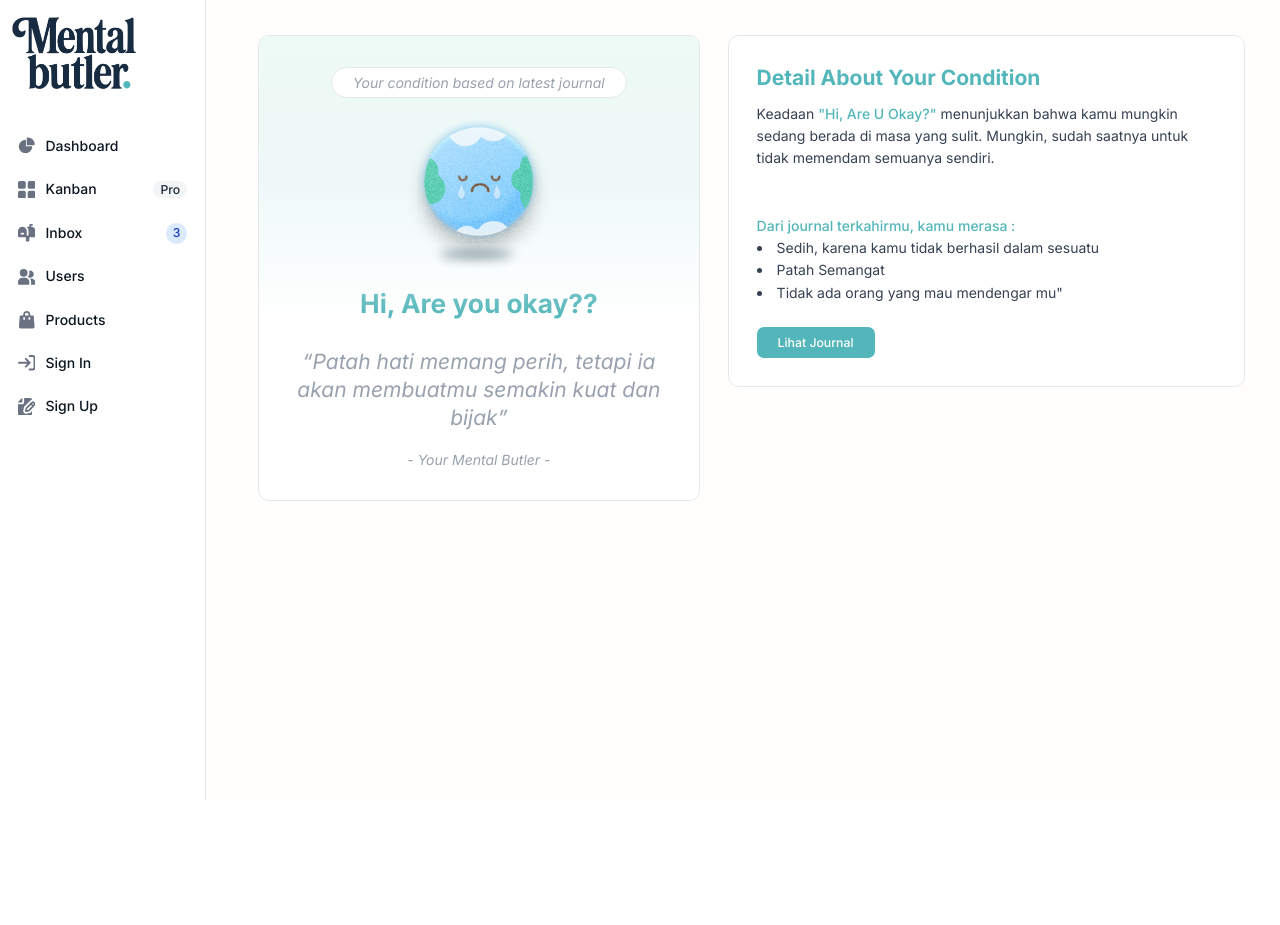
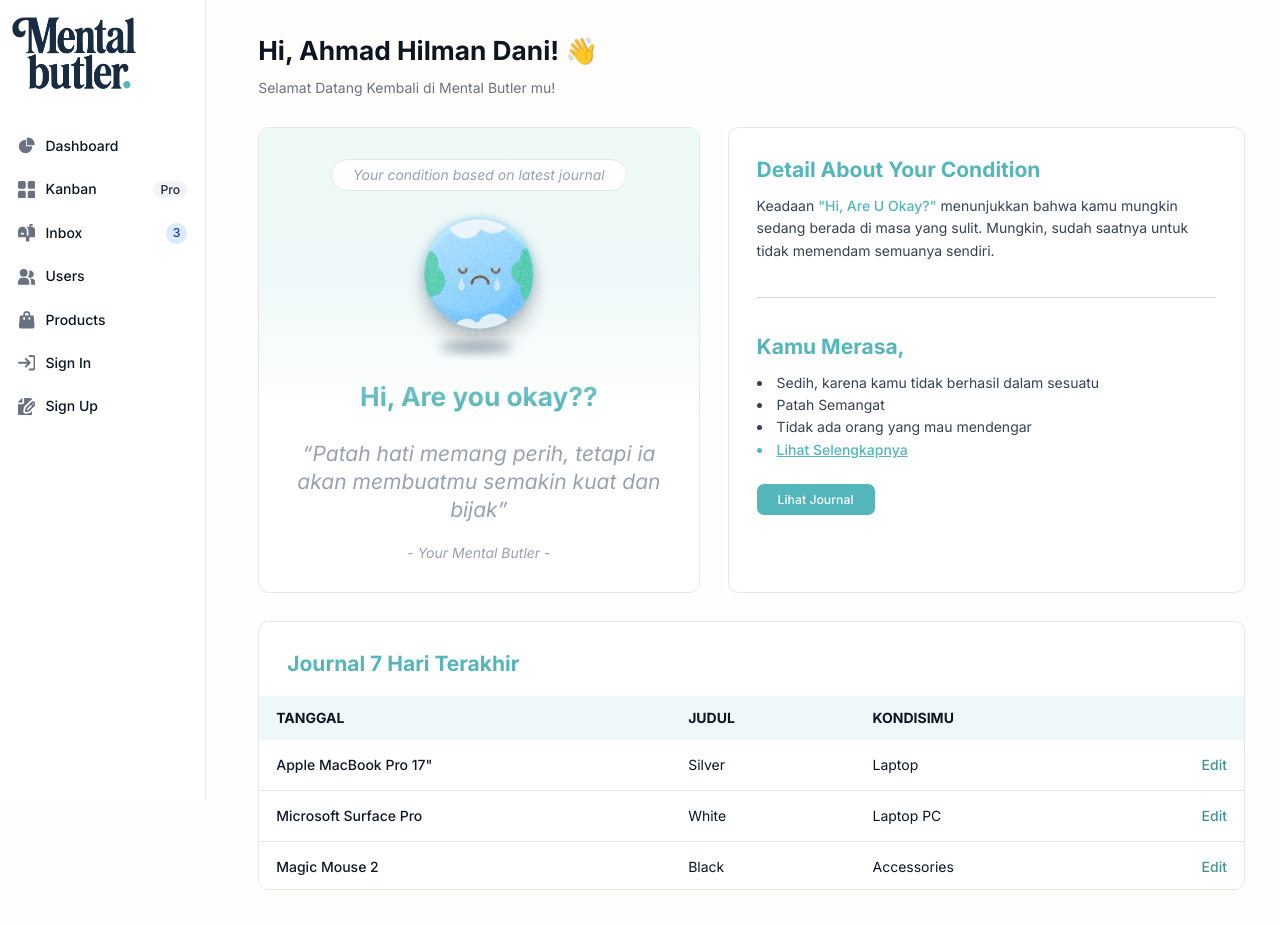
Before and after one commit to ahmadhilmandani/fe-mental-butler, a React (Vite) app: page /dashboard in a window 1280 px wide. Before the commit the page ends 800 px from the top, so only its background shows below. Built offline with nearby package versions, Linux system fonts and the light colour scheme.

Commit message:
update: contenct of Dashboard is done

```diff
--- a/src/components/Card.jsx
+++ b/src/components/Card.jsx
@@ -1,6 +1,6 @@
 export default function Card({ children, isExtend = false }) {
   return (
-    <div className={`${isExtend ? 'w-full': 'w-full max-w-lg'} p-4 bg-white border border-gray-200 rounded-xl sm:p-6 md:p-8 dark:bg-gray-800 dark:border-gray-700 dark:text-light relative overflow-hidden h-fit`}>
+    <div className={`${isExtend ? 'w-full h-full': 'w-full max-w-lg'} p-4 bg-white border border-gray-200 rounded-xl sm:p-6 md:p-8 dark:bg-gray-800 dark:border-gray-700 dark:text-light relative overflow-hidden`}>
       {children}
     </div>
   )
--- /dev/null
+++ b/src/components/Table.jsx
@@ -0,0 +1,71 @@
+export default function Table() {
+  return (
+    <div class="relative overflow-x-auto">
+      <table class="w-full text-sm text-left rtl:text-right text-gray-500 dark:text-gray-400">
+        <thead class="text-xs text-gray-700 uppercase bg-primary-50 dark:bg-gray-700 dark:text-gray-400">
+          <tr>
+            <th scope="col" class="px-6 py-3">
+              Tanggal
+            </th>
+            <th scope="col" class="px-6 py-3">
+              Judul
+            </th>
+            <th scope="col" class="px-6 py-3">
+              Kondisimu
+            </th>
+            <th scope="col" class="px-6 py-3">
+              <span class="sr-only">Edit</span>
+            </th>
+          </tr>
+        </thead>
+        <tbody>
+          <tr class="bg-white border-b dark:bg-gray-800 dark:border-gray-700 border-gray-200 hover:bg-gray-50 dark:hover:bg-gray-600">
+            <th scope="row" class="px-6 py-4 font-medium text-gray-900 whitespace-nowrap dark:text-white">
+              Apple MacBook Pro 17"
+            </th>
+            <td class="px-6 py-4">
+              Silver
+            </td>
+            <td class="px-6 py-4">
+              Laptop
+            </td>
+
+            <td class="px-6 py-4 text-right">
+              <a href="#" class="font-medium text-primary-600 dark:text-primary-500 hover:underline">Edit</a>
+            </td>
+          </tr>
+          <tr class="bg-white border-b dark:bg-gray-800 dark:border-gray-700 border-gray-200 hover:bg-gray-50 dark:hover:bg-gray-600">
+            <th scope="row" class="px-6 py-4 font-medium text-gray-900 whitespace-nowrap dark:text-white">
+              Microsoft Surface Pro
+            </th>
+            <td class="px-6 py-4">
+              White
+            </td>
+            <td class="px-6 py-4">
+              Laptop PC
+            </td>
+
+            <td class="px-6 py-4 text-right">
+              <a href="#" class="font-medium text-primary-600 dark:text-primary-500 hover:underline">Edit</a>
+            </td>
+          </tr>
+          <tr class="bg-white dark:bg-gray-800 hover:bg-gray-50 dark:hover:bg-gray-600">
+            <th scope="row" class="px-6 py-4 font-medium text-gray-900 whitespace-nowrap dark:text-white">
+              Magic Mouse 2
+            </th>
+            <td class="px-6 py-4">
+              Black
+            </td>
+            <td class="px-6 py-4">
+              Accessories
+            </td>
+
+            <td class="px-6 py-4 text-right">
+              <a href="#" class="font-medium text-primary-600 dark:text-primary-500 hover:underline">Edit</a>
+            </td>
+          </tr>
+        </tbody>
+      </table>
+    </div>
+  )
+}
--- a/src/pages/Dashboard/Index.jsx
+++ b/src/pages/Dashboard/Index.jsx
@@ -1,11 +1,21 @@
 import Card from "../../components/Card";
 import AreUOkay from "../../assets/icon-dashboard/26.png"
 import Button from "../../components/Button";
+import Table from "../../components/Table";
 
 export default function DashboardIndex() {
   return (
     <>
-      <main className="w-full min-h-screen p-10 flex gap-8">
+      <main className="w-full min-h-screen p-10 ">
+        <header className="mb-8">
+        <h1 className="dark:text-light text-3xl font-bold mb-3">
+          Hi, Ahmad Hilman Dani! 👋
+          </h1>
+          <div className="text-gray-500">
+            Selamat Datang Kembali di Mental Butler mu!
+          </div>
+        </header>
+        <div className="flex gap-8 mb-8">
           <div className="w-full max-w-2xl relative">
             <Card isExtend={true}>
               <div className="relative top-0 left-0 right-0 bg-gradient-to-b from-success-50 via-primary-50 to-transparent p-10 m-[-32px]">
@@ -26,20 +36,24 @@ export default function DashboardIndex() {
           </div>
           <div className="flex grow">
             <Card isExtend={true}>
+              <div className="border-b border-gray-300 pb-10 mb-10">
                 <h2 className="text-primary-500 dark:text-light text-2xl font-bold mb-3">
                   Detail About Your Condition
                 </h2>
                 <div className="text-gray-700">
                   Keadaan <span className="text-primary-500 font-medium">"Hi, Are U Okay?"</span> menunjukkan bahwa kamu mungkin sedang berada di masa yang sulit. Mungkin, sudah saatnya untuk tidak memendam semuanya sendiri.
+                </div>
+              </div>
 
-              <br />
-              <br />
-              <br />
-              <span className="text-primary-500 block font-medium">Dari journal terkahirmu, kamu merasa : </span>
+              <div className="h-full">
+                <h2 className="text-primary-500 dark:text-light text-2xl font-bold mb-3">
+                  Kamu Merasa,
+                </h2>
                 <ul className="text-gray-700 list-disc list-inside">
                   <li className="text-gray-700">Sedih, karena kamu tidak berhasil dalam sesuatu</li>
                   <li className="text-gray-700">Patah Semangat</li>
-                <li className="text-gray-700">Tidak ada orang yang mau mendengar mu"</li>
+                  <li className="text-gray-700">Tidak ada orang yang mau mendengar</li>
+                  <li className="text-primary-500 underline font-medium cursor-pointer">Lihat Selengkapnya</li>
                 </ul>
                 <br />
                 <Button buttonType="primary">
@@ -48,6 +62,22 @@ export default function DashboardIndex() {
               </div>
             </Card>
           </div>
+        </div>
+
+        <div className="flex gap-8">
+          <div className="flex-grow relative">
+            <Card isExtend={true}>
+              <h2 className="text-primary-500 dark:text-light text-2xl font-bold mb-[50px]">
+                Journal 7 Hari Terakhir
+              </h2>
+              <div className="m-[-32px]">
+                <Table />
+              </div>
+            </Card>
+          </div>
+
+
+        </div>
       </main >
     </>
   )
```
Lines whose indentation alone changed are shown as unchanged.
